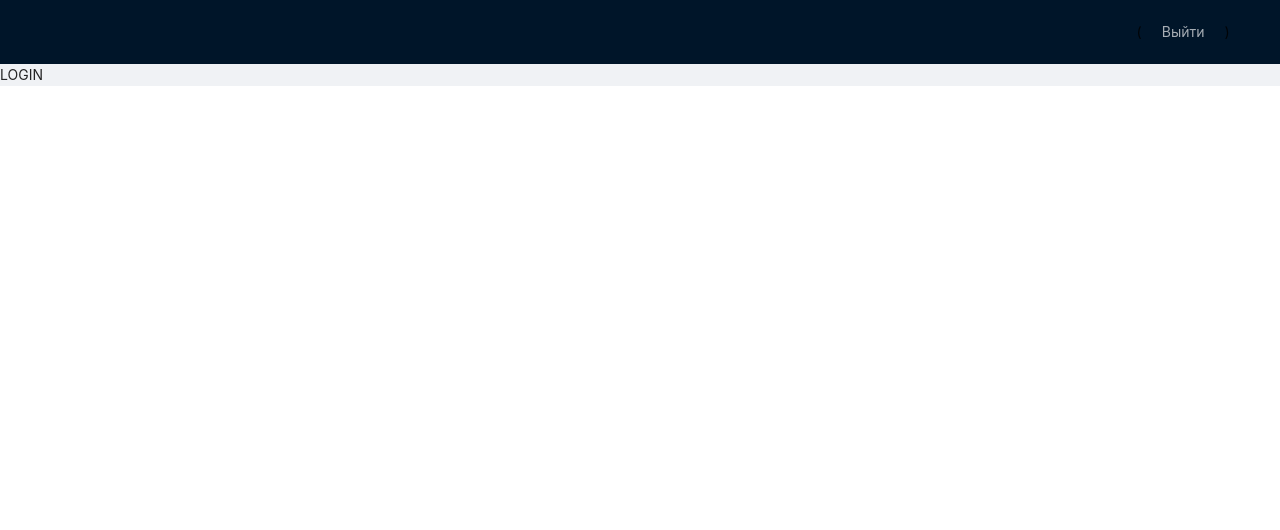
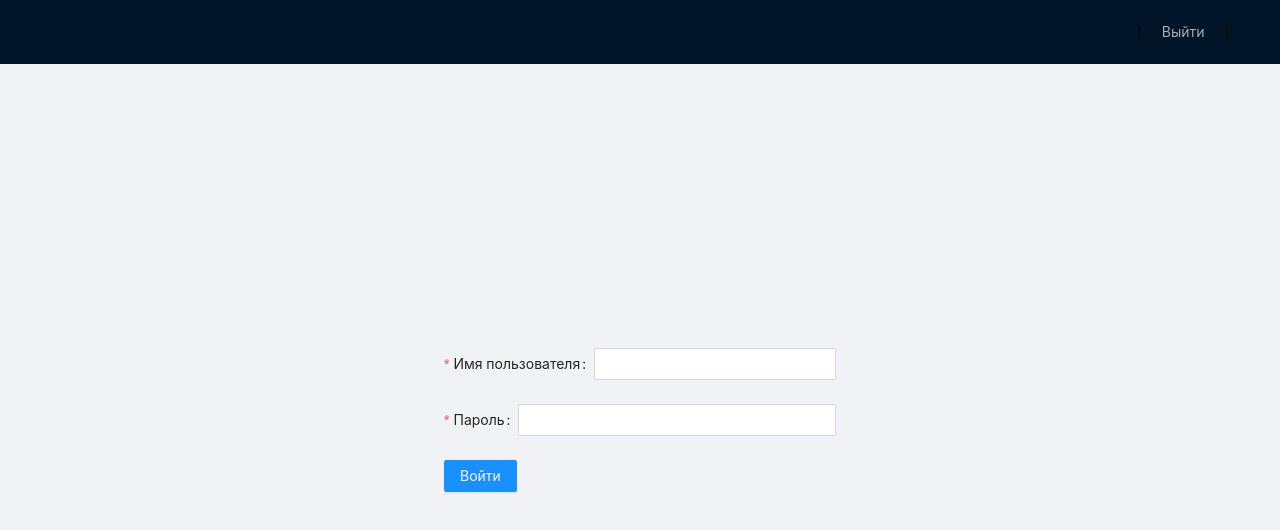
Before and after one commit to victorizbitskiy/react-calendar-course, a React (Create React App) app: page / in a window 1280 px wide. Shown: the top 530 px of the page. Built offline with nearby package versions, Linux system fonts and the light colour scheme.

Commit message:
add LoginForm

```diff
--- a/src/App.css
+++ b/src/App.css
@@ -1 +1,5 @@
-@import '~antd/dist/antd.css';
+@import "~antd/dist/antd.css";
+
+.h100 {
+  height: calc(100vh - 64px);
+}
--- /dev/null
+++ b/src/components/LoginForm.tsx
@@ -0,0 +1,32 @@
+import { Button, Form, Input } from "antd";
+import React, { FC } from "react";
+
+const LoginForm: FC = () => {
+  return (
+    <Form>
+      <Form.Item
+        label="Имя пользователя"
+        name="username"
+        rules={[
+          { required: true, message: "Пожалуйста введите имя пользователя!" },
+        ]}
+      >
+        <Input />
+      </Form.Item>
+      <Form.Item
+        label="Пароль"
+        name="password"
+        rules={[{ required: true, message: "Пожалуйста введите пароль!" }]}
+      >
+        <Input />
+      </Form.Item>
+      <Form.Item>
+        <Button type="primary" htmlType="submit">
+          Войти
+        </Button>
+      </Form.Item>
+    </Form>
+  );
+};
+
+export default LoginForm;
--- a/src/components/Navbar.tsx
+++ b/src/components/Navbar.tsx
@@ -6,7 +6,6 @@ import { RouteNames } from "../router";
 
 const Navbar: FC = () => {
   const navigate = useNavigate();
-  console.log(navigate);
   const { isAuth } = useTypedSelector((state) => state.auth);
   return (
     <Layout.Header>
--- a/src/pages/Login.tsx
+++ b/src/pages/Login.tsx
@@ -1,7 +1,15 @@
+import { Layout, Row } from "antd";
 import React, { FC } from "react";
+import LoginForm from "../components/LoginForm";
 
 const Login: FC = () => {
-  return <div>LOGIN</div>;
+  return (
+    <Layout>
+      <Row justify="center" align="middle" className="h100">
+        <LoginForm />
+      </Row>
+    </Layout>
+  );
 };
 
 export default Login;
```
Also changed, not shown: src/store/reduces/index.ts (line endings or trailing spaces).
